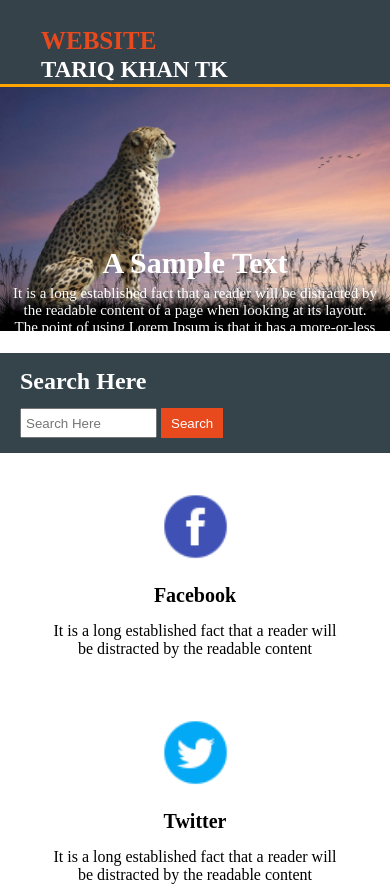
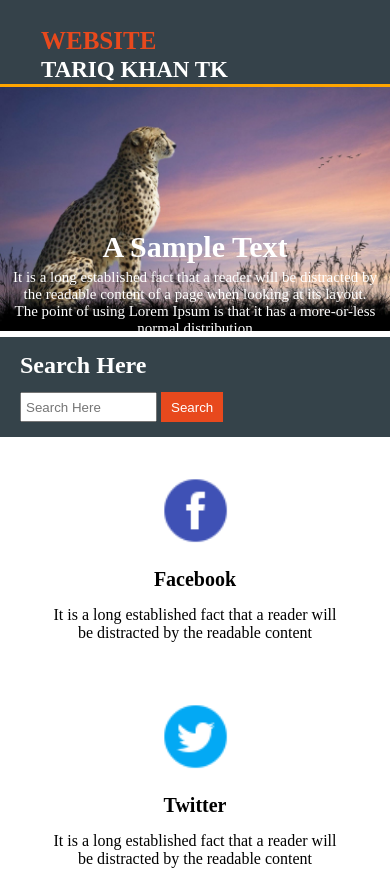
Before and after one commit to tariqkhan129/A-Simple-Web-Templete, a plain HTML site: page index.html in a window 390 px wide. Shown: the top 887 px of the page. Drawn offline with Linux system fonts and the light colour scheme.

Commit message:
some changes

```diff
--- a/style.css
+++ b/style.css
@@ -211,7 +211,7 @@ color:rgb(181, 179, 179) ;
 @media screen and (max-width: 426px) {
 
 #container-pic{
-height: 266px;
+height: 250px;
 }
 header #sub {
 font-size: 23px;
```
